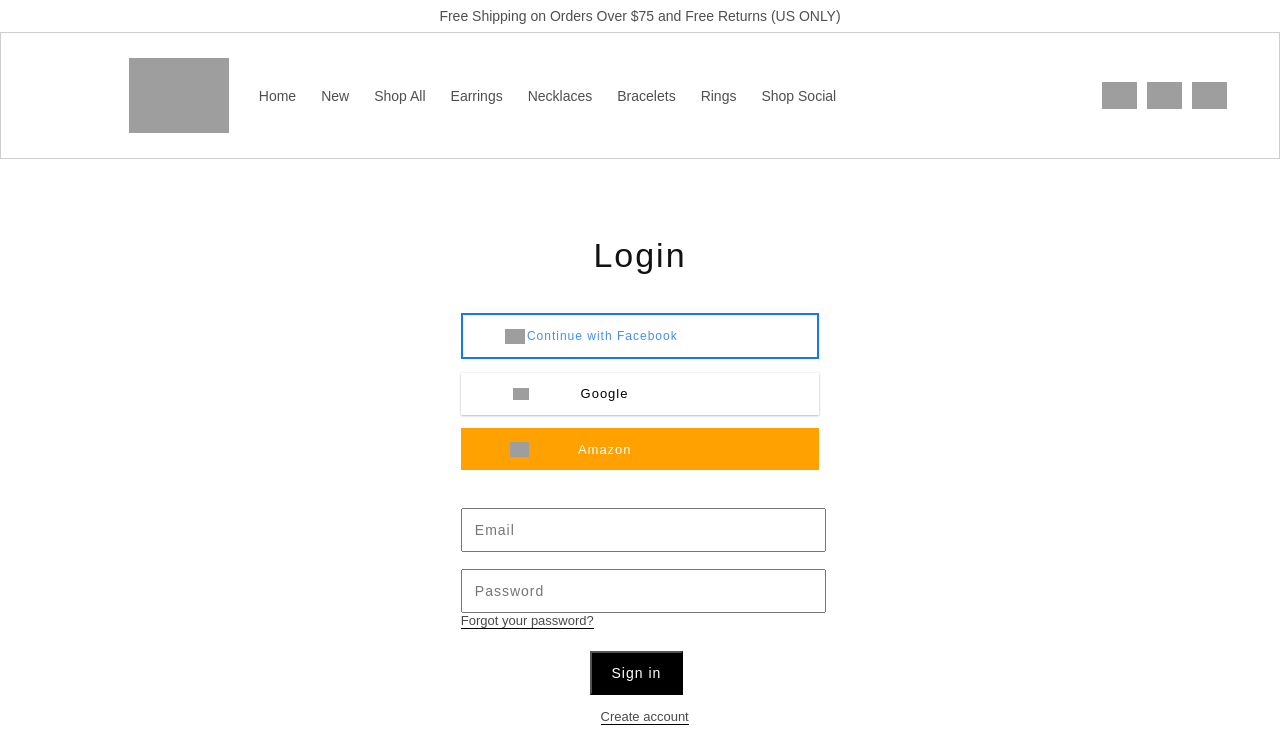
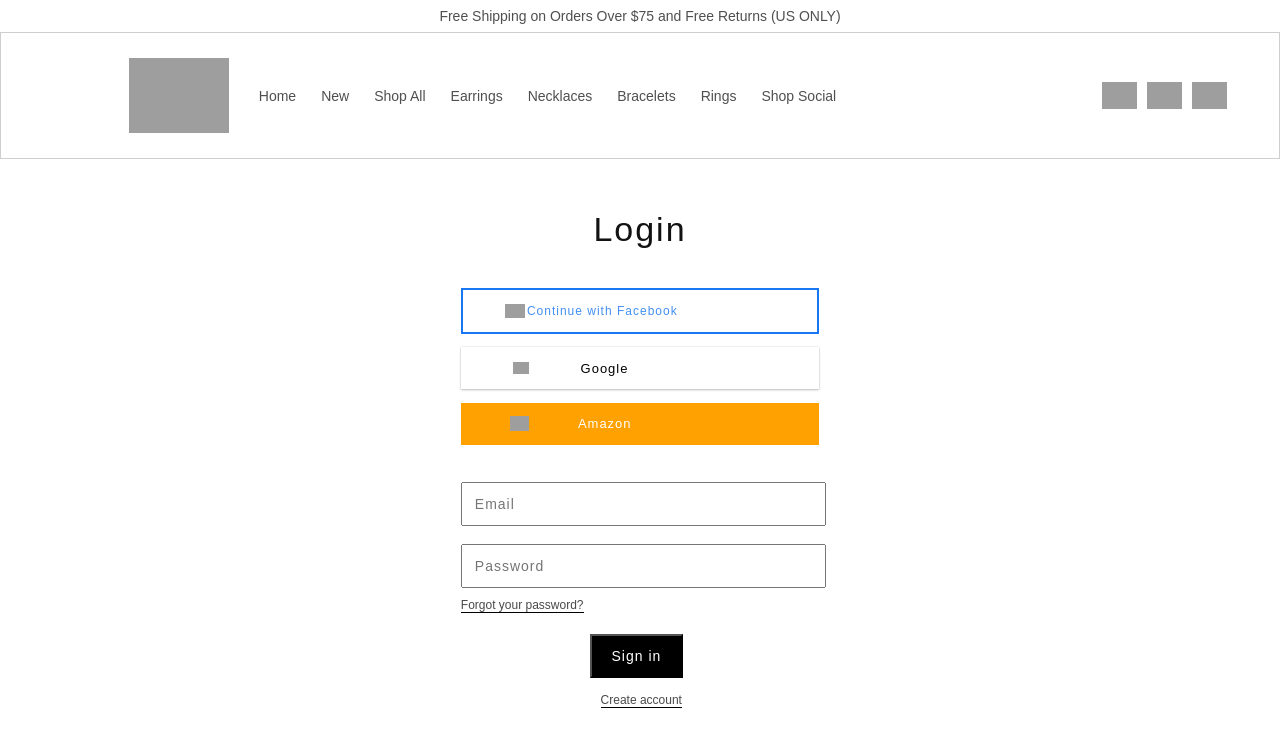
Before and after one commit to saikhmirsat/Lovoda.com-Clone, a plain HTML site: page login.html in a window 1280 px wide. Shown: the top 739 px of the page. Drawn offline with Linux system fonts and the light colour scheme; grey boxes are pictures that could not be loaded.

Commit message:
login correction

```diff
--- a/style/login.css
+++ b/style/login.css
@@ -1,7 +1,7 @@
 #create-header{
     text-align: center;
     font-family: Assistant, sans-serif;
-    margin-top: 6%;
+    margin-top:4%;
     font-stretch:extra-expanded;
     font-weight:100;
     font-size:34px;
@@ -88,7 +88,8 @@ a{
     width: 28%;
     margin: auto;
     height:250px;
-    margin-top:1%;
+    margin-top: 1%;
+    margin-bottom:150px;
 }
 #sign-up>input{
     width:94%;
@@ -125,7 +126,8 @@ a{
     border-bottom: 1px solid black;
     width: fit-content;
     cursor: pointer;
-    font-size:13px;
+    font-size:12px;
+    margin-top:10px;
 }
 #forgot:hover{
     border-bottom: 2px solid black;
@@ -136,7 +138,7 @@ a{
     border-bottom: 1px solid black;
     width: fit-content;
     cursor: pointer;
-    font-size:13px;
+    font-size:12px;
     margin-left:39%;
     margin-top:4%;
 }
```
Also changed, not shown: login.html (+1 -0 lines).
